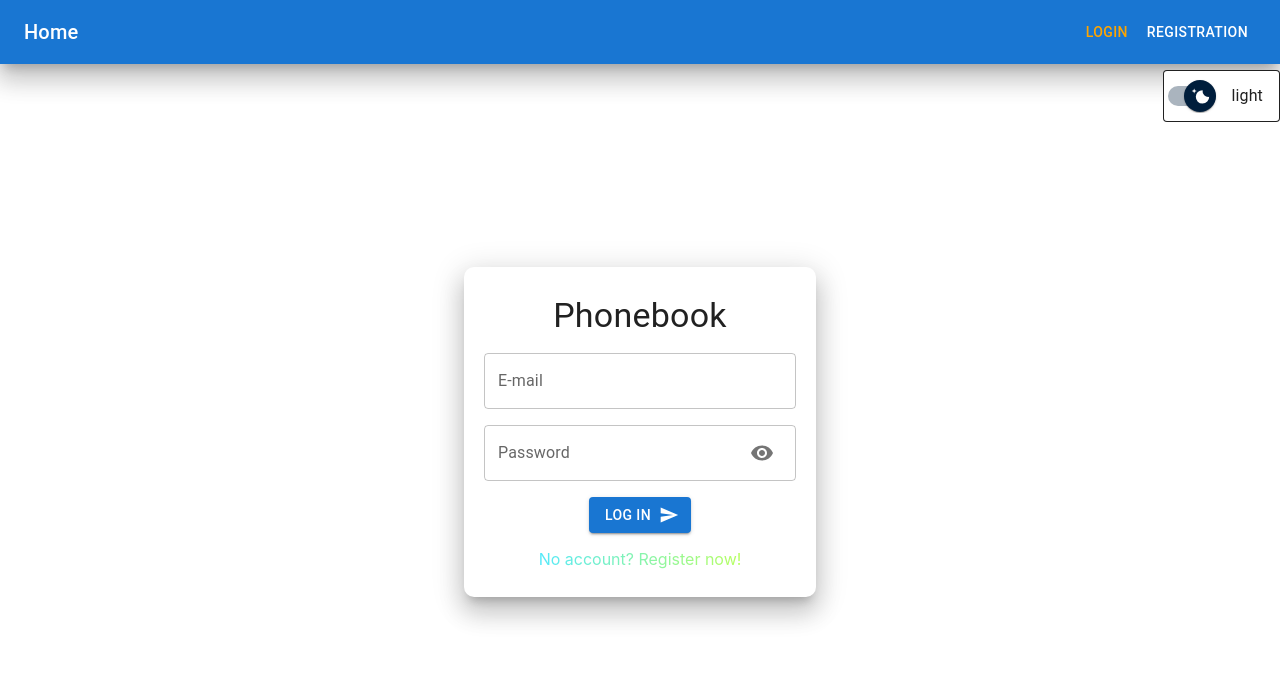
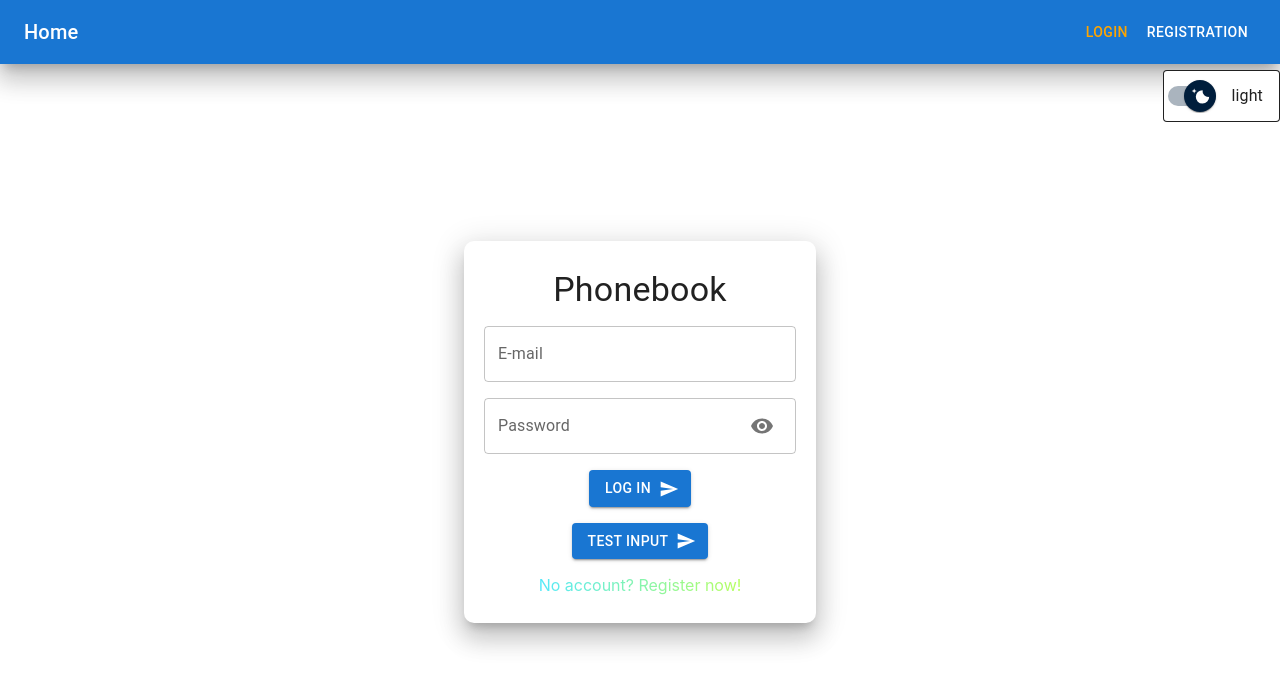
Before and after one commit to Sandrixman/goit-react-hw-08-phonebook, a React (Create React App) app: page /goit-react-hw-08-phonebook/login in a window 1280 px wide. Shown: the top 688 px of the page. Built offline with nearby package versions, Linux system fonts and the light colour scheme.

Commit message:
added Test input

```diff
--- a/src/components/Login/Login.js
+++ b/src/components/Login/Login.js
@@ -31,6 +31,19 @@ export const Login = () => {
       logIn({
         email: form.elements.email.value,
         password: form.elements.password.value,
+      })
+    );
+    form.reset();
+  };
+
+  const testLogin = e => {
+    e.preventDefault();
+    const form = e.currentTarget;
+
+    dispatch(
+      logIn({
+        email: 'test@myemail.com',
+        password: '123456789',
       })
     );
     form.reset();
@@ -79,6 +92,16 @@ export const Login = () => {
       >
         Log in
       </LoadingButton>
+      <LoadingButton
+        type="button"
+        endIcon={<SendIcon />}
+        loading={isLoading}
+        onClick={testLogin}
+        loadingPosition="end"
+        variant="contained"
+      >
+        Test input
+      </LoadingButton>
       <RouterLink to="/registration">No account? Register now!</RouterLink>
     </Paper>
   );
```
